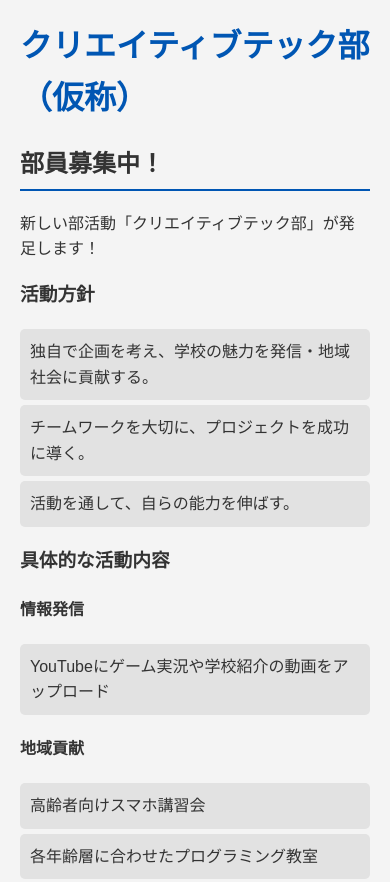
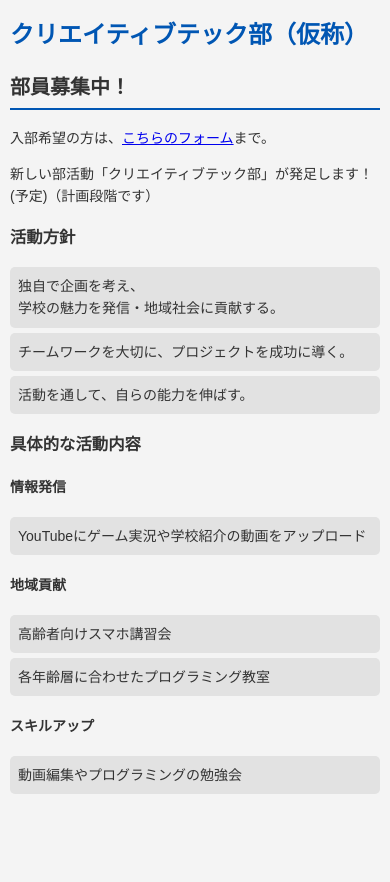
Before and after one commit to Bluehat-R/Bluehat_R.github.io, a plain HTML site: page index.html in a window 390 px wide. Shown: the top 882 px of the page. After the commit the page ends 844 px from the top, so only its background shows below. Drawn offline with Linux system fonts and the light colour scheme.

Commit message:
Remake index.html

```diff
--- a/index.html
+++ b/index.html
@@ -10,13 +10,15 @@
     <h1>クリエイティブテック部（仮称）</h1>
     <h2>部員募集中！</h2>
 
+    <p>入部希望の方は、<a href="https://forms.gle/pkwKypd1tV8E1yTL8" target="_blank">こちらのフォーム</a>まで。</p>
+
     <p>
-        新しい部活動「クリエイティブテック部」が発足します！
+        新しい部活動「クリエイティブテック部」が発足します！<br>(予定)（計画段階です）
     </p>
 
     <h3>活動方針</h3>
     <ul>
-        <li>独自で企画を考え、学校の魅力を発信・地域社会に貢献する。</li>
+        <li>独自で企画を考え、<br>学校の魅力を発信・地域社会に貢献する。</li>
         <li>チームワークを大切に、プロジェクトを成功に導く。</li>
         <li>活動を通して、自らの能力を伸ばす。</li>
     </ul>
--- a/style.css
+++ b/style.css
@@ -26,3 +26,22 @@ li {
     padding: 10px; /* 項目の中に余白を作る */
     border-radius: 5px; /* 角を少し丸くする */
 }
+
+@media screen and (max-width: 600px) {
+    body {
+        margin: 10px;
+        font-size: 14px;
+    }
+
+    h1 {
+        font-size: 24px;
+    }
+
+    h2 {
+        font-size: 20px;
+    }
+
+    li {
+        padding: 8px;
+    }
+}
```
